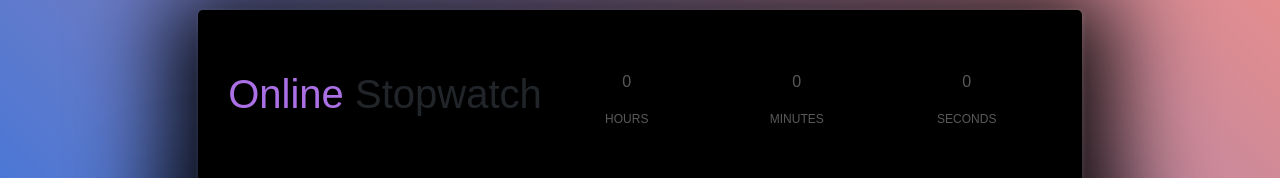
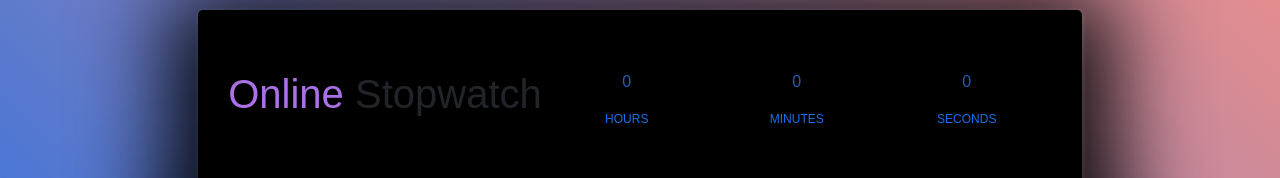
Before and after one commit to uabdirasul/stopwatch, a React (Create React App) app: page / in a window 1280 px wide. Shown: the part 129-307 px from the top of the page. Built offline with nearby package versions, Linux system fonts and the light colour scheme.

Commit message:
change label colors

```diff
--- a/public/style.css
+++ b/public/style.css
@@ -48,11 +48,11 @@ body {
 .timer-hours,
 .timer-minutes,
 .timer-seconds {
-  color: rgba(255, 255, 255, 0.35);
+  color: #285da9;
 }
 
 .timer-label {
-  color: rgba(255, 255, 255, 0.35);
+  color: #1870ed;
   text-transform: uppercase;
   font-size: 0.75rem;
   margin-top: 10px;
```
